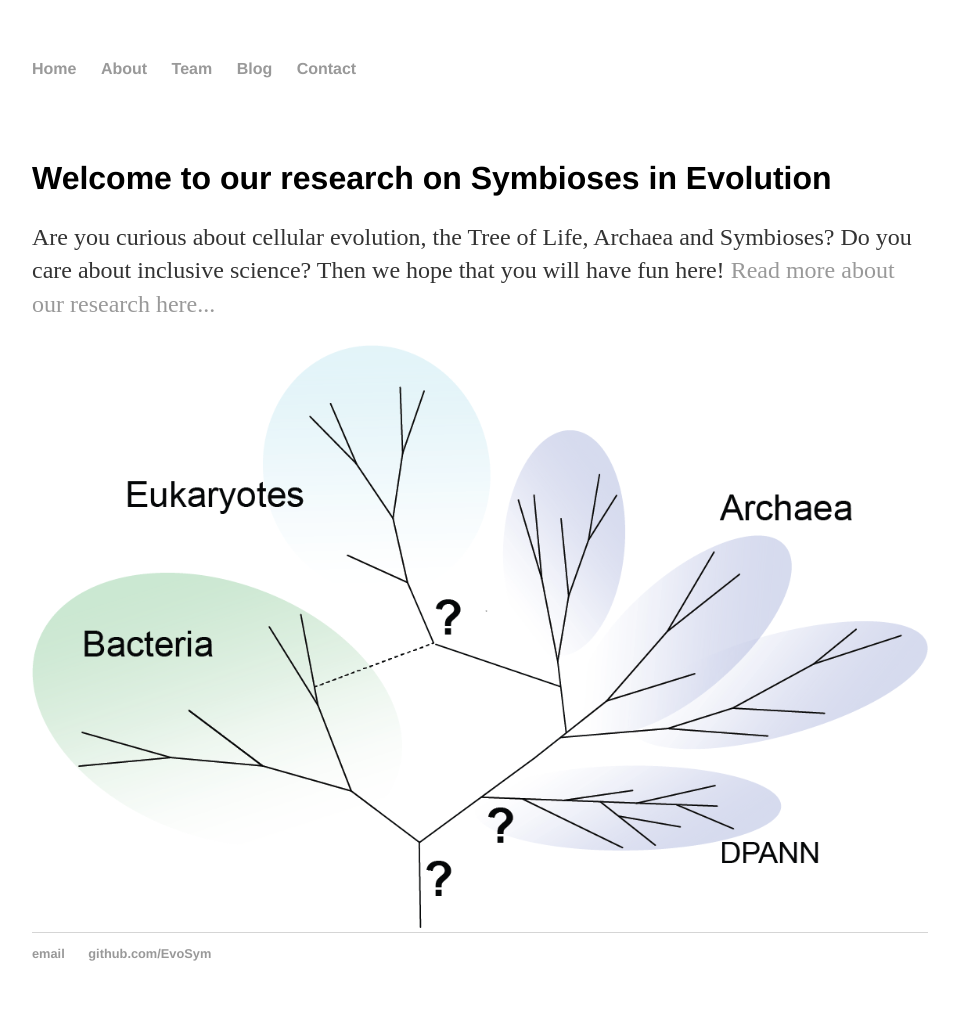
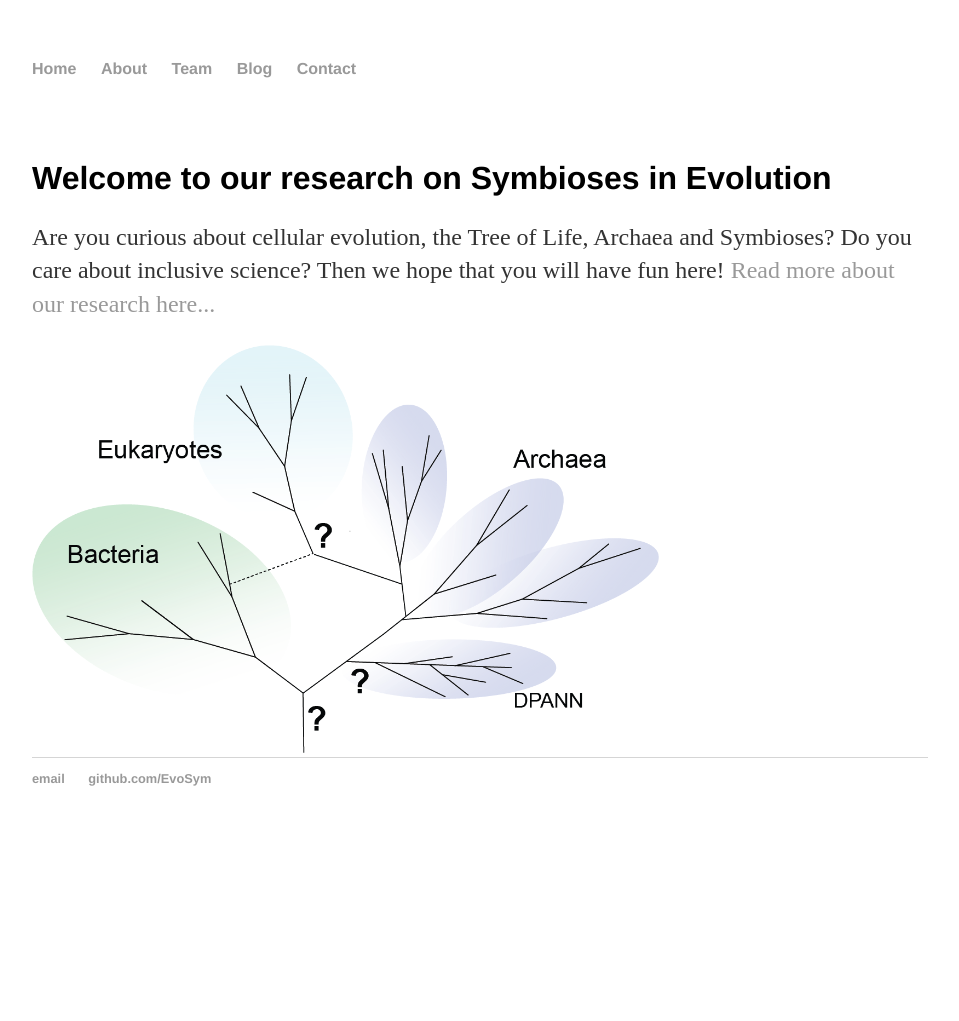
Before and after one commit to EvoSym/EvoSym.github.io, a Jekyll site: the page built from index.html, in a window 1280 px wide. Shown: the whole page, without its empty margins (160-1119 px from the left). Built offline with Jekyll 4.4.1, drawn with Linux system fonts in a browser that asks for light colours; after the commit the page ends 900 px from its top, so only the background shows below that.

Commit message:
Update main.css

```diff
--- a/css/main.css
+++ b/css/main.css
@@ -42,7 +42,7 @@ ul.posts li {
     list-style: none;
 }
 
-.box1 {
+.box {
   width: 70%;
 }
 
```
